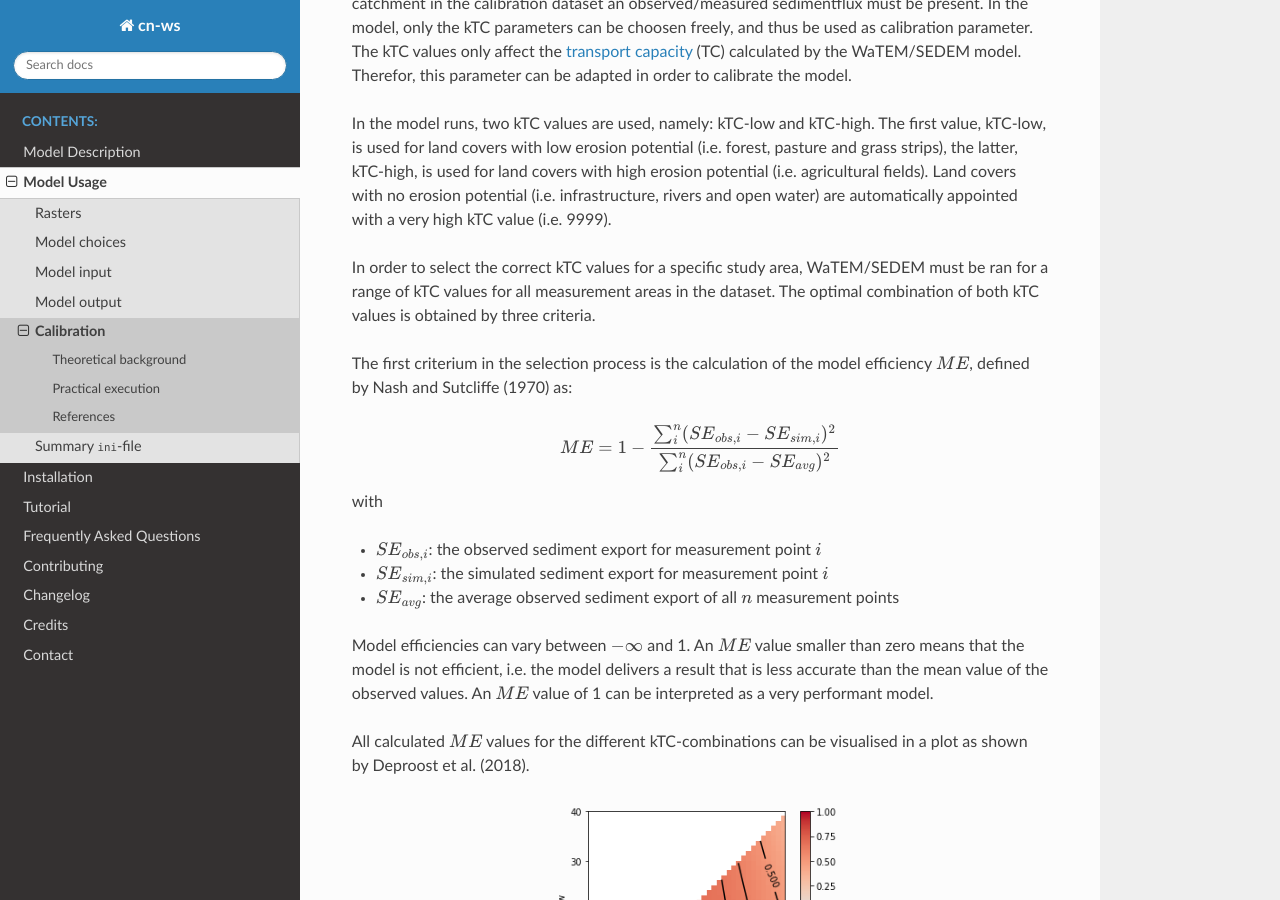
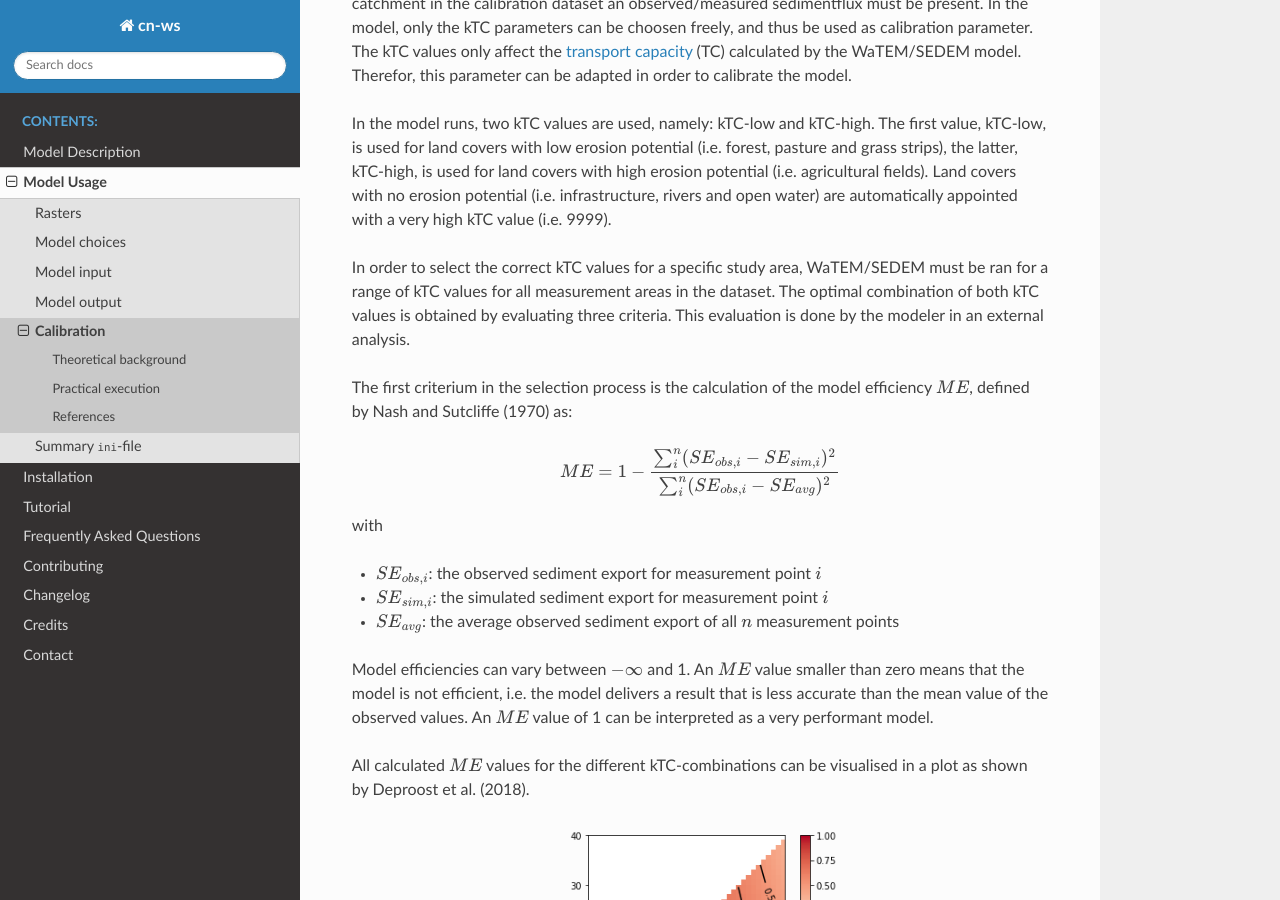
Before and after one commit to watem-sedem/watem-sedem, a Sphinx documentation site: the page built from docs/calibration.rst, in a window 1280 px wide and 900 px high, scrolled down 468 px. Built offline with Sphinx 7.4.7 and the Read the Docs theme 2.0.0, drawn with Linux system fonts in a browser that asks for light colours.

Commit message:
Clarify calibration process

```diff
--- a/docs/calibration.rst
+++ b/docs/calibration.rst
@@ -32,7 +32,8 @@ automatically appointed with a very high kTC value (i.e. 9999).
 
 In order to select the correct kTC values for a specific study area,
 WaTEM/SEDEM must be ran for a range of kTC values for all measurement areas in
-the dataset. The optimal combination of both kTC values is obtained by three criteria.
+the dataset. The optimal combination of both kTC values is obtained by evaluating three
+criteria. This evaluation is done by the modeler in an external analysis.
 
 The first criterium in the selection process is the calculation of the
 model efficiency :math:`ME`, defined by Nash and Sutcliffe (1970) as:
```
